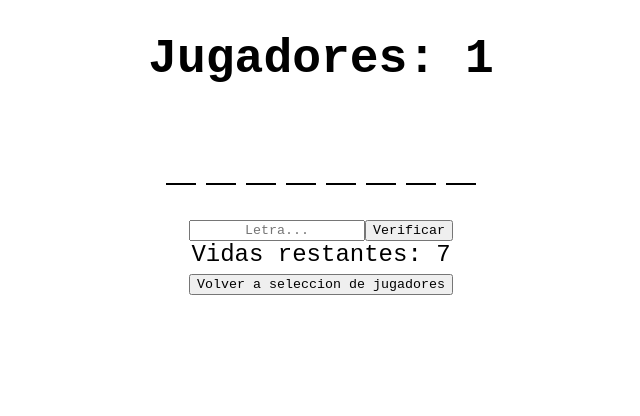
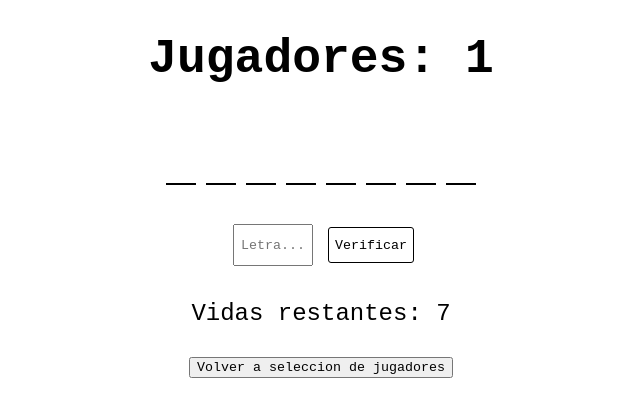
Before and after one commit to juanmafallo-97/hangman-game, a React (Create React App) app: page / in a window 1280 px wide. Both pictures are taken after a click on the button "1 Jugador". Shown: the top 416 px of the page, without its empty margins (319-959 px from the left). Built offline with nearby package versions, Linux system fonts and the light colour scheme; a web font is replaced by a local one.

Commit message:
seguimos avanzando con estilos, falta agregar letras incorrectas

```diff
--- a/src/assets/index.css
+++ b/src/assets/index.css
@@ -22,9 +22,51 @@ html {
   margin: 5px;
   text-align: center;
 }
+
 .word-container {
   display: flex;
   justify-content: center;
   height: 3rem;
   margin: 1rem;
 }
+
+.lives {
+  margin: 1rem;
+}
+
+.input {
+  margin: 10px;
+  height: 1.5rem;
+  transition: all 0.4s;
+}
+.input:focus {
+  transform: scale(1.1);
+}
+.input:hover {
+  transform: scale(1.1);
+}
+
+.letter-input {
+  width: 3rem;
+}
+
+.word-input {
+}
+
+.button {
+  border-style: none;
+  border: 1px solid black;
+  border-radius: 3px;
+  background-color: #fff;
+  margin: 5px;
+  height: 1.5rem;
+  cursor: pointer;
+  transition: all 0.4s;
+}
+.button:active {
+}
+.button:hover {
+  color: #fff;
+  background-color: #000;
+  transform: scale(1.1);
+}
--- a/src/components/FinishedGame.jsx
+++ b/src/components/FinishedGame.jsx
@@ -1,23 +1,26 @@
-import React from 'react';
-import { useSelector, useDispatch } from 'react-redux';
-import { setWord } from '../actions/setWord';
-import { updateWord } from '../actions/updateWord';
-import { setLives } from '../actions/setLives';
+import React from "react";
+import { useSelector, useDispatch } from "react-redux";
+import { setWord } from "../actions/setWord";
+import { updateWord } from "../actions/updateWord";
+import { setLives } from "../actions/setLives";
+import { selectWord } from "../assets/words";
 
 const FinishedGame = () => {
   const lives = useSelector((state) => state.lives);
   const word = useSelector((state) => state.word);
+  const players = useSelector((state) => state.players);
   const dispatch = useDispatch();
 
   return (
     <div className="finished">
-      {lives === 0 ? 'Perdiste :(' : 'Ganaste!'}
+      {lives === 0 ? "Perdiste :(" : "Ganaste!"}
       <p className="word">La palabra era {word}</p>
       <button
         onClick={() => {
-          dispatch(setWord(''));
+          dispatch(setWord(""));
           dispatch(updateWord([]));
           dispatch(setLives(7 - lives));
+          if (players === 1) dispatch(setWord(selectWord()));
         }}
       >
         Volver a jugar
--- a/src/components/GameBoard.jsx
+++ b/src/components/GameBoard.jsx
@@ -9,7 +9,9 @@ import Message from "./Message";
 const GameBoard = () => {
   const word = useSelector((state) => state.word);
   const secondaryWord = useSelector((state) => state.secondaryWord);
+
   const dispatch = useDispatch();
+
   useEffect(() => {
     dispatch(updateWord(new Array(word.length).fill("")));
   }, [word, dispatch]);
--- a/src/components/InputLetter.jsx
+++ b/src/components/InputLetter.jsx
@@ -56,7 +56,7 @@ const InputLetter = () => {
           type="text"
           onChange={onChange}
           value={value}
-          className="letter-input"
+          className="letter-input input"
           placeholder="Letra..."
         />
         <button type="submit" className="button">
--- a/src/components/InputWord.jsx
+++ b/src/components/InputWord.jsx
@@ -38,7 +38,7 @@ const InputWord = () => {
           type="text"
           onChange={onChange}
           value={value}
-          className="word-input"
+          className="word-input input"
         />
         <button type="submit" className="button">
           Confirmar
--- a/src/components/Lives.jsx
+++ b/src/components/Lives.jsx
@@ -3,5 +3,5 @@ import { useSelector } from "react-redux";
 
 export default function Lives() {
   const lives = useSelector((state) => state.lives);
-  return <div>Vidas restantes: {lives}</div>;
+  return <div className="lives">Vidas restantes: {lives}</div>;
 }
```
